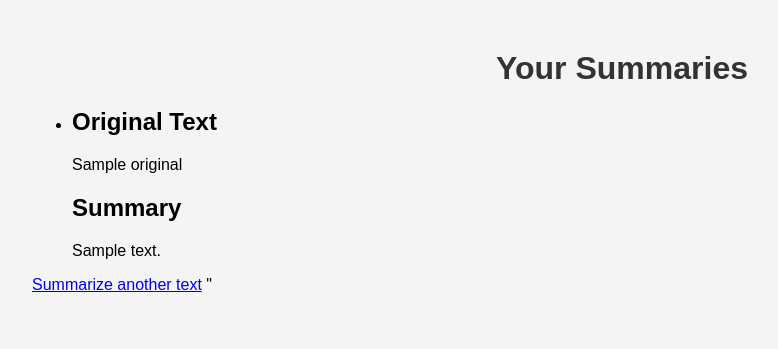
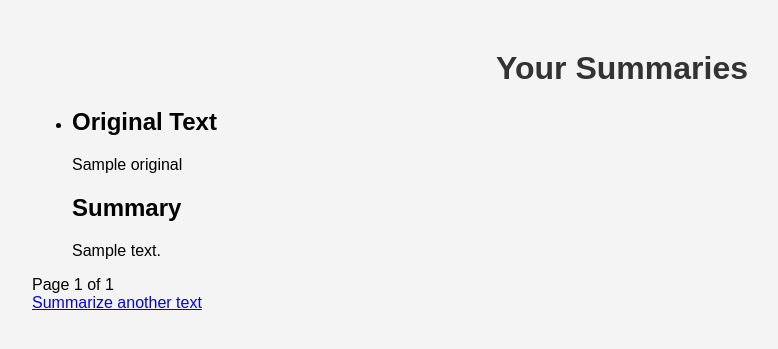
Before and after one commit to SriramKalki/Arcade10, a Flask app: template templates/summaries.html in a window 1280 px wide. Shown: the top 349 px of the page, without its empty margins (18-796 px from the left). Run offline with Flask 3, Linux system fonts and the light colour scheme; the template is opened without the code that fills it: most values are stand-ins (such as "Sample title", 1, 10 or a date in 2020).

Commit message:
Finished Summaries.html

```diff
--- a/app.py
+++ b/app.py
@@ -5,7 +5,7 @@ from langdetect import detect
 import math
 
 app = Flask(__name__)
-app.secret_key = 'supersecretkey'
+app.secret_key = 'idk'
 login_manager = LoginManager()
 login_manager.init_app(app)
 
@@ -33,7 +33,7 @@ def summarize_text(text, lang='en'):
 
 @app.route('/')
 def home():
-    return render_template('index.html')
+    return render_template('login.html')
 
 @app.route('/login', methods=['GET', 'POST'])
 def login():
--- a/templates/summaries.html
+++ b/templates/summaries.html
@@ -17,7 +17,15 @@
         </li>
       {% endfor %}
     </ul>
+    <div>
+      {% if pagination.page > 1 %}
+        <a href='?page={{ pagination.page - 1 }}'>Previous</a>
+      {% endif %}
+      <span>Page {{ pagination.page }} of {{ pagination.pages }}</span>
+      {% if pagination.page < pagination.pages %}
+        <a href='?page={{ pagination.page + 1 }}'>Next</a>
+      {% endif %}
+    </div>
     <a href='/'>Summarize another text</a>
   </body>
 </html>
-"
```
